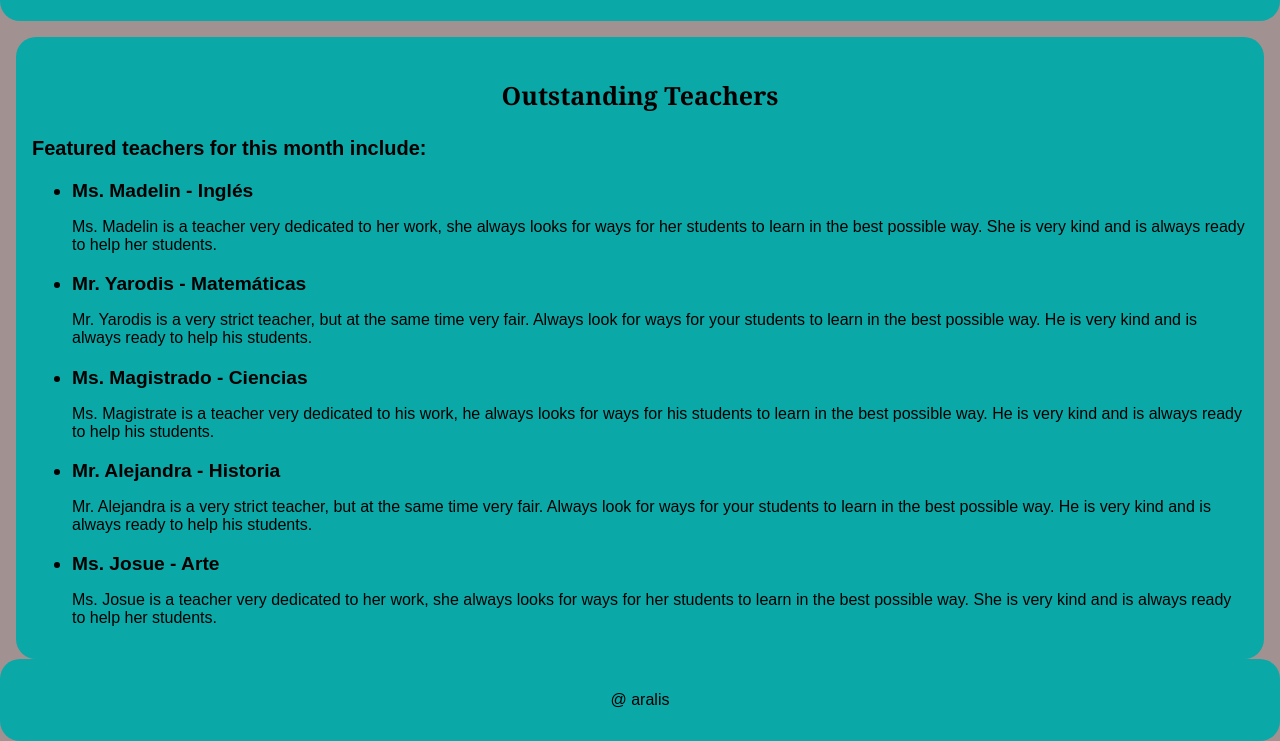
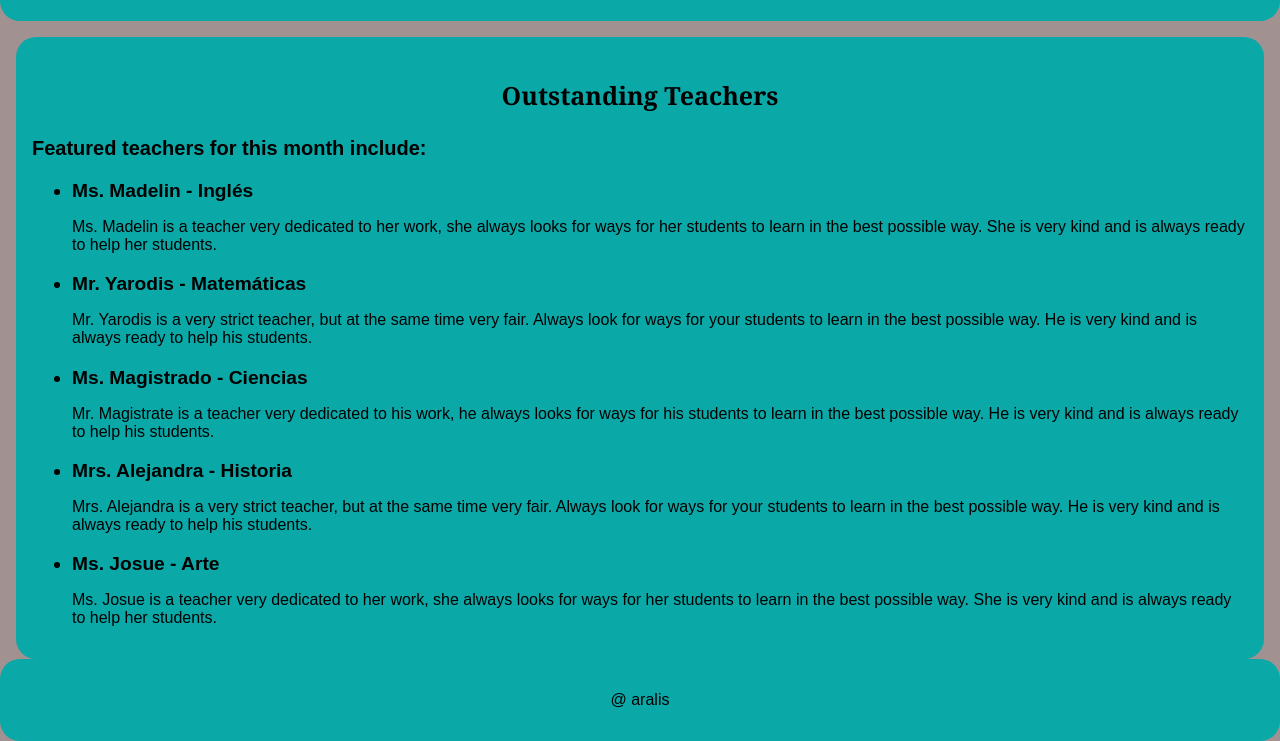
Before and after one commit to colegioccm/laughing-eureka, a plain HTML site: page index.html in a window 1280 px wide. Shown: the part 85-826 px from the top of the page. Drawn offline with Linux system fonts and the light colour scheme.

Commit message:
Add files via upload

```diff
--- a/index.html
+++ b/index.html
@@ -24,9 +24,9 @@
             <li>Mr. Yarodis - Matemáticas</li>
             <p>Mr. Yarodis is a very strict teacher, but at the same time very fair. Always look for ways for your students to learn in the best possible way. He is very kind and is always ready to help his students.</p>
             <li>Ms. Magistrado - Ciencias</li>
-            <p>Ms. Magistrate is a teacher very dedicated to his work, he always looks for ways for his students to learn in the best possible way. He is very kind and is always ready to help his students.</p>
-            <li>Mr. Alejandra - Historia</li>
-            <p>Mr. Alejandra is a very strict teacher, but at the same time very fair. Always look for ways for your students to learn in the best possible way. He is very kind and is always ready to help his students.</p>
+            <p>Mr. Magistrate is a teacher very dedicated to his work, he always looks for ways for his students to learn in the best possible way. He is very kind and is always ready to help his students.</p>
+            <li>Mrs. Alejandra - Historia</li>
+            <p>Mrs. Alejandra is a very strict teacher, but at the same time very fair. Always look for ways for your students to learn in the best possible way. He is very kind and is always ready to help his students.</p>
             <li>Ms. Josue - Arte</li>
             <p>Ms. Josue is a teacher very dedicated to her work, she always looks for ways for her students to learn in the best possible way. She is very kind and is always ready to help her students.</p>
         </ul>
```
